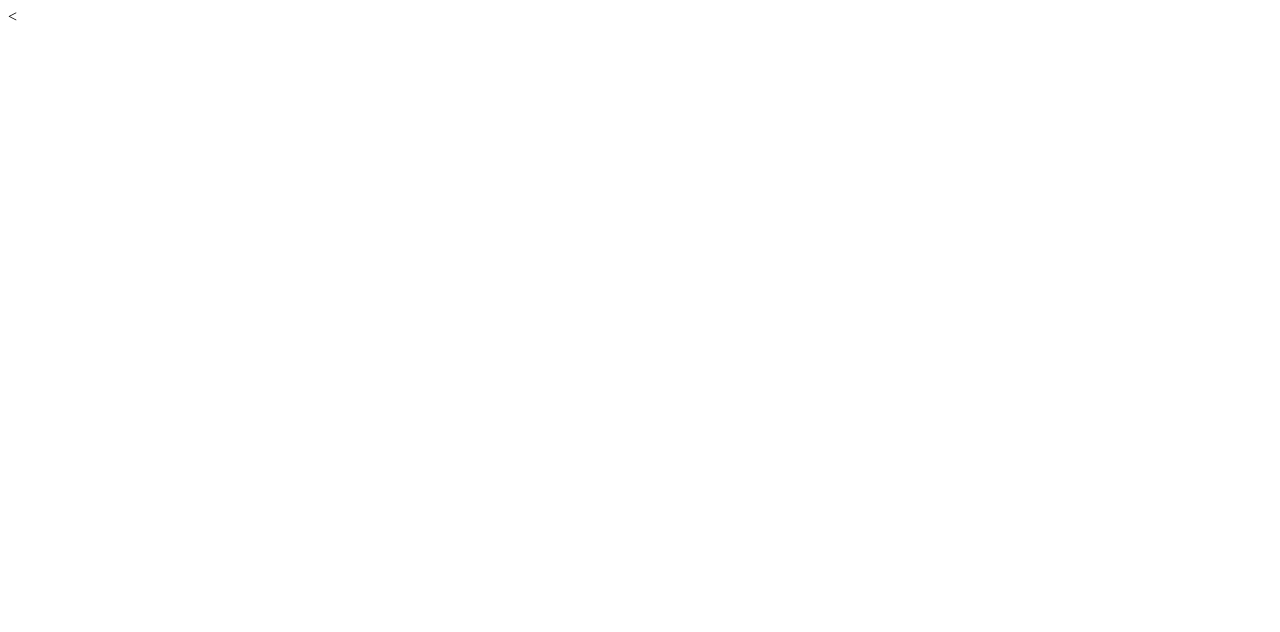
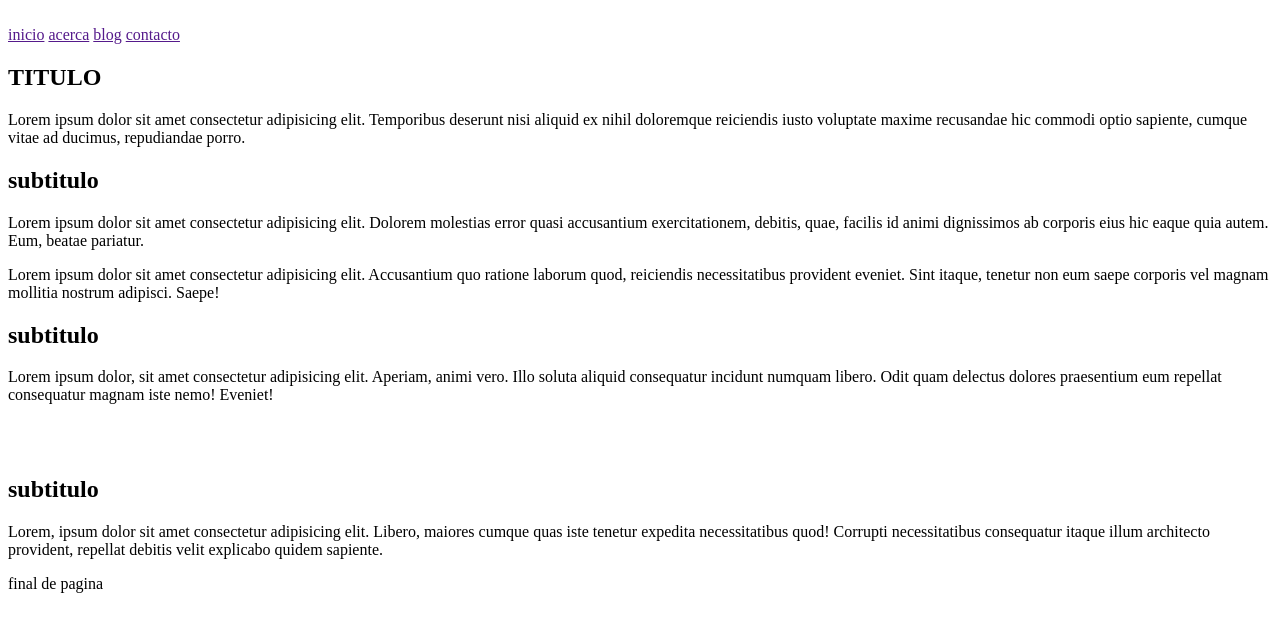
Before and after one commit to dachronicspot/clase4git, a plain HTML site: page index.html in a window 1280 px wide. Drawn offline with Linux system fonts and the light colour scheme.

Commit message:
termine la estructura del html

```diff
--- a/css/style.css
+++ /dev/null
@@ -1,6 +0,0 @@
-body{
-    background-color: blueviolet;
-}
-h1{
-    font-size: 75px;
-}
--- a/index.html
+++ b/index.html
@@ -6,8 +6,41 @@
     <title>Pagina web UTN</title>
 </head>
 <body>
-    <
+    <header>
+        <img src="" alt="">
+        <nav>
+            <a href="">inicio</a>
+            <a href="">acerca</a>
+            <a href="">blog</a>
+            <a href="">contacto</a>
+        </nav>
+
+    </header>
+    <main>
+        <section>
+            <h1>TITULO</h1>
+            <p>Lorem ipsum dolor sit amet consectetur adipisicing elit. Temporibus deserunt nisi aliquid ex nihil doloremque reiciendis iusto voluptate maxime recusandae hic commodi optio sapiente, cumque vitae ad ducimus, repudiandae porro.</p>
+        </section>
+        <section>
+            <h2>subtitulo</h2>
+            <p>Lorem ipsum dolor sit amet consectetur adipisicing elit. Dolorem molestias error quasi accusantium exercitationem, debitis, quae, facilis id animi dignissimos ab corporis eius hic eaque quia autem. Eum, beatae pariatur.</p>
+            <p>Lorem ipsum dolor sit amet consectetur adipisicing elit. Accusantium quo ratione laborum quod, reiciendis necessitatibus provident eveniet. Sint itaque, tenetur non eum saepe corporis vel magnam mollitia nostrum adipisci. Saepe!</p>
+        </section>
+        <section>
+            <h2>subtitulo</h2>
+            <p>Lorem ipsum dolor, sit amet consectetur adipisicing elit. Aperiam, animi vero. Illo soluta aliquid consequatur incidunt numquam libero. Odit quam delectus dolores praesentium eum repellat consequatur magnam iste nemo! Eveniet!</p>
+            <img src="" alt="">
+        </section>
+        <section>
+            <img src="" alt="">
+            <h2>subtitulo</h2>
+            <p>Lorem, ipsum dolor sit amet consectetur adipisicing elit. Libero, maiores cumque quas iste tenetur expedita necessitatibus quod! Corrupti necessitatibus consequatur itaque illum architecto provident, repellat debitis velit explicabo quidem sapiente.</p>
+        </section>
+
     </main>
+    <footer>
+        <p>final de pagina</p>
 
+    </footer>
 </body>
 </html>
```
